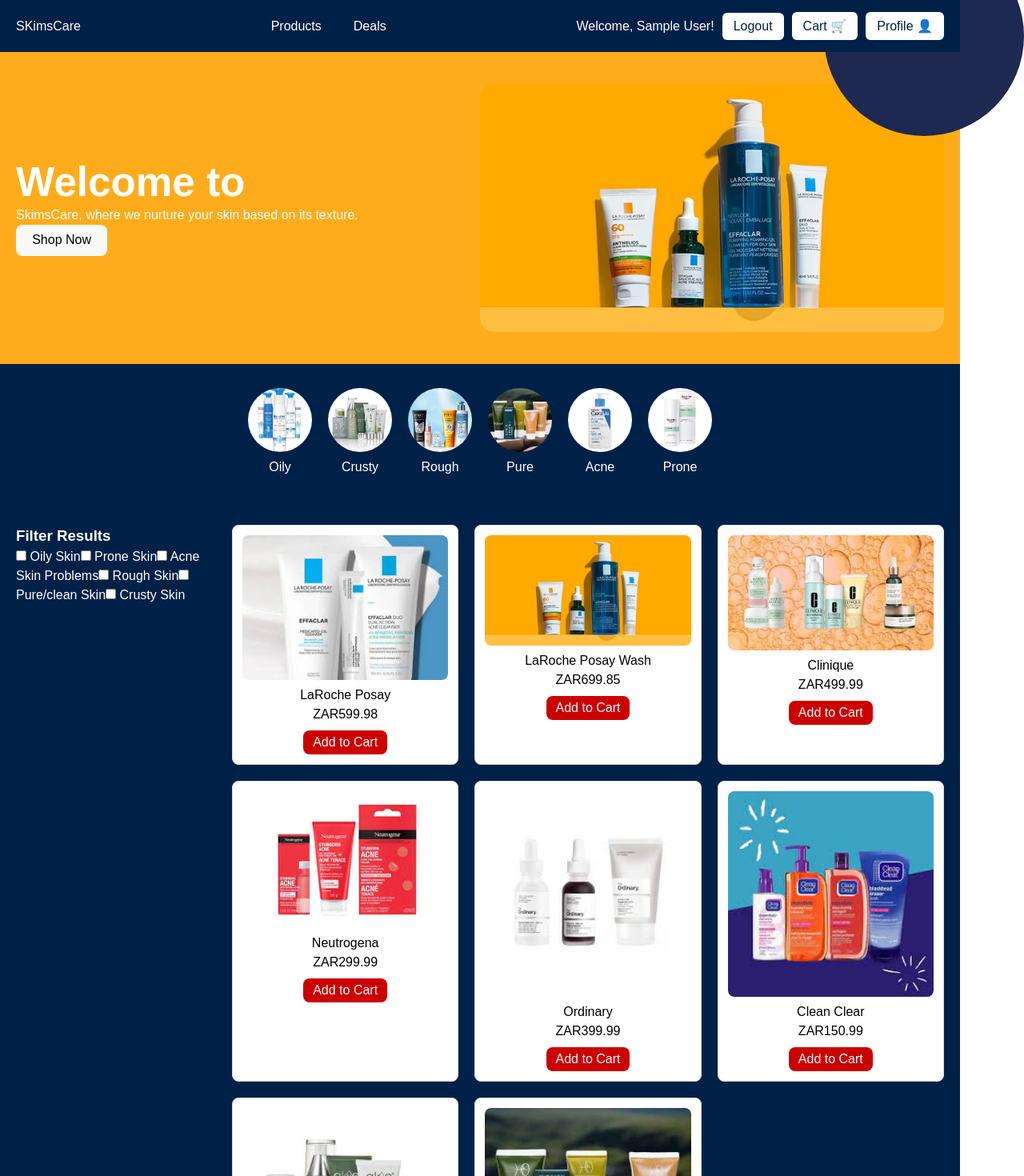
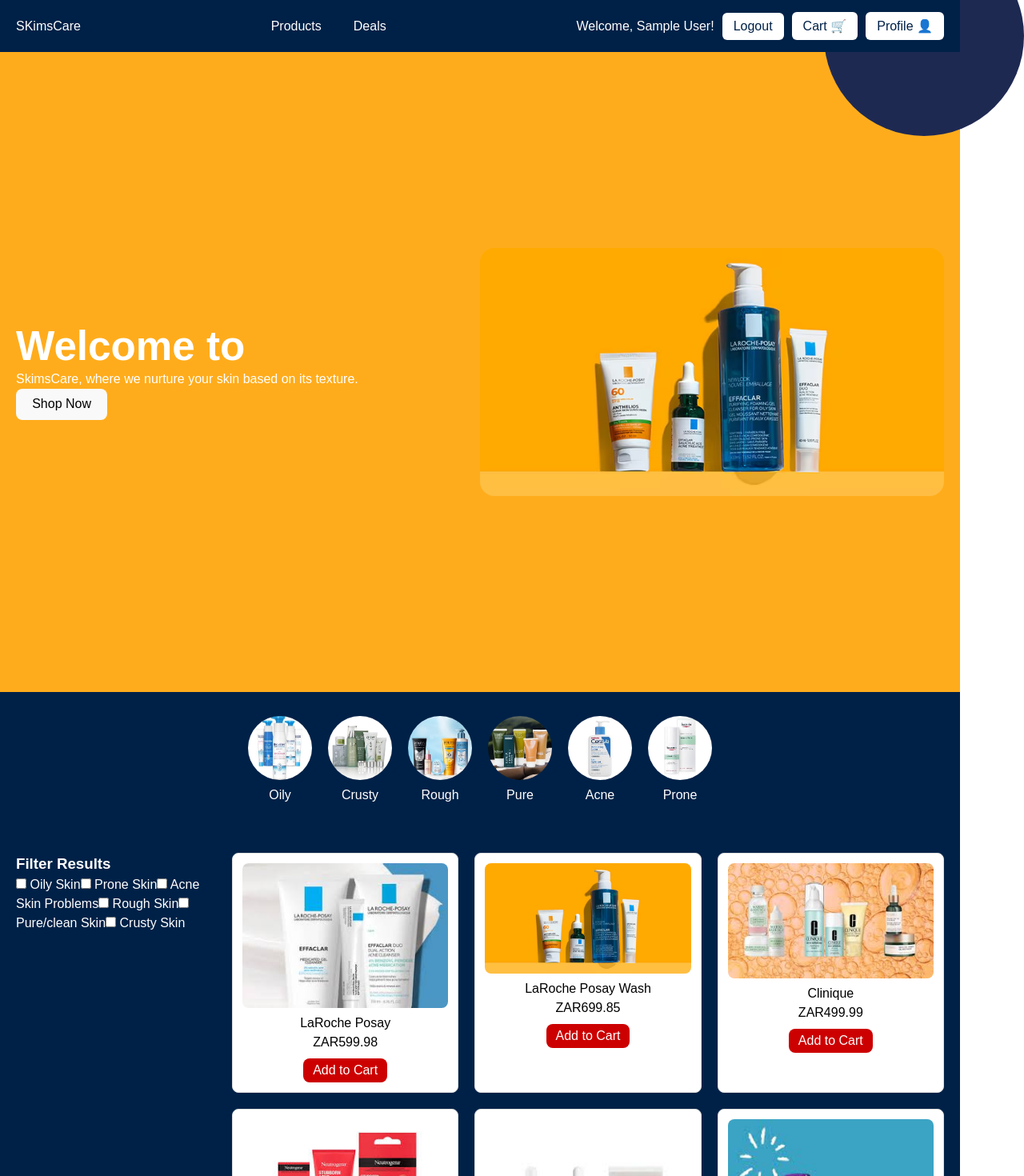
Before and after one commit to Bridgettaki/Ecommerce, a React (Vite) app: page /home in a window 1280 px wide. Shown: the top 1470 px of the page at 80% size. Built offline with nearby package versions, Linux system fonts and the light colour scheme; sample sign-in values are in the browser's storage.

Commit message:
Update HomePage.css

```diff
--- a/src/pages/HomePage.css
+++ b/src/pages/HomePage.css
@@ -1,6 +1,3 @@
-/* ========================= */
-/* Global reset */
-/* ========================= */
 * {
   margin: 0;
   padding: 0;
@@ -8,7 +5,7 @@
 }
 
 body {
-  overflow-x: hidden; /* Prevent horizontal scroll */
+  overflow-x: hidden; /* prevent horizontal scroll */
 }
 
 .homepage {
@@ -16,23 +13,22 @@ body {
   background: #002147;
   color: #fff;
   position: relative;
-  min-height: 100vh; /* Full viewport height */
+  min-height: 100vh; /* ensure homepage fills viewport */
 }
 
 /* ========================= */
 /* Header */
-/* ========================= */
 .header {
   display: flex;
   justify-content: space-between;
   align-items: center;
-  padding: 15px 20px; /* responsive padding */
+  padding: 15px 20px; /* responsive */
   background: #002147;
   color: white;
   position: relative;
   z-index: 2;
   max-width: 1200px;
-  margin: 0 auto; /* center horizontally */
+  margin: 0 auto;
 }
 
 .header .nav a {
@@ -63,7 +59,6 @@ body {
 
 /* ========================= */
 /* Background shapes */
-/* ========================= */
 .bg-shape {
   position: absolute;
   border-radius: 50%;
@@ -87,15 +82,15 @@ body {
 
 /* ========================= */
 /* Hero section */
-/* ========================= */
 .hero {
   display: flex;
   justify-content: space-between;
   align-items: center;
-  padding: 40px 20px; /* responsive padding */
+  padding: 40px 20px;
   background: #FFAC1C;
   max-width: 1200px;
-  margin: 0 auto; /* center horizontally */
+  margin: 0 auto;
+  min-height: 100vh; /* ✅ full viewport height */
 }
 
 .hero-text {
@@ -109,15 +104,14 @@ body {
 
 /* ========================= */
 /* Subcategories */
-/* ========================= */
 .subcategories {
   display: flex;
   justify-content: center;
   flex-wrap: wrap;
   gap: 20px;
-  padding: 30px 20px; /* responsive padding */
+  padding: 30px 20px;
   max-width: 1200px;
-  margin: 0 auto; /* center horizontally */
+  margin: 0 auto;
 }
 
 .subcategory {
@@ -132,13 +126,13 @@ body {
 
 /* ========================= */
 /* Content Layout */
-/* ========================= */
 .content {
   display: flex;
   gap: 20px;
-  padding: 30px 20px; /* responsive padding */
+  padding: 30px 20px;
   max-width: 1200px;
-  margin: 0 auto; /* center horizontally */
+  margin: 0 auto;
+  min-height: 60vh; /* optional: ensures content fills space */
 }
 
 .filters {
@@ -155,7 +149,6 @@ body {
 
 /* ========================= */
 /* Product Card */
-/* ========================= */
 .product-card {
   border: 1px solid #ddd;
   padding: 12px;
```
